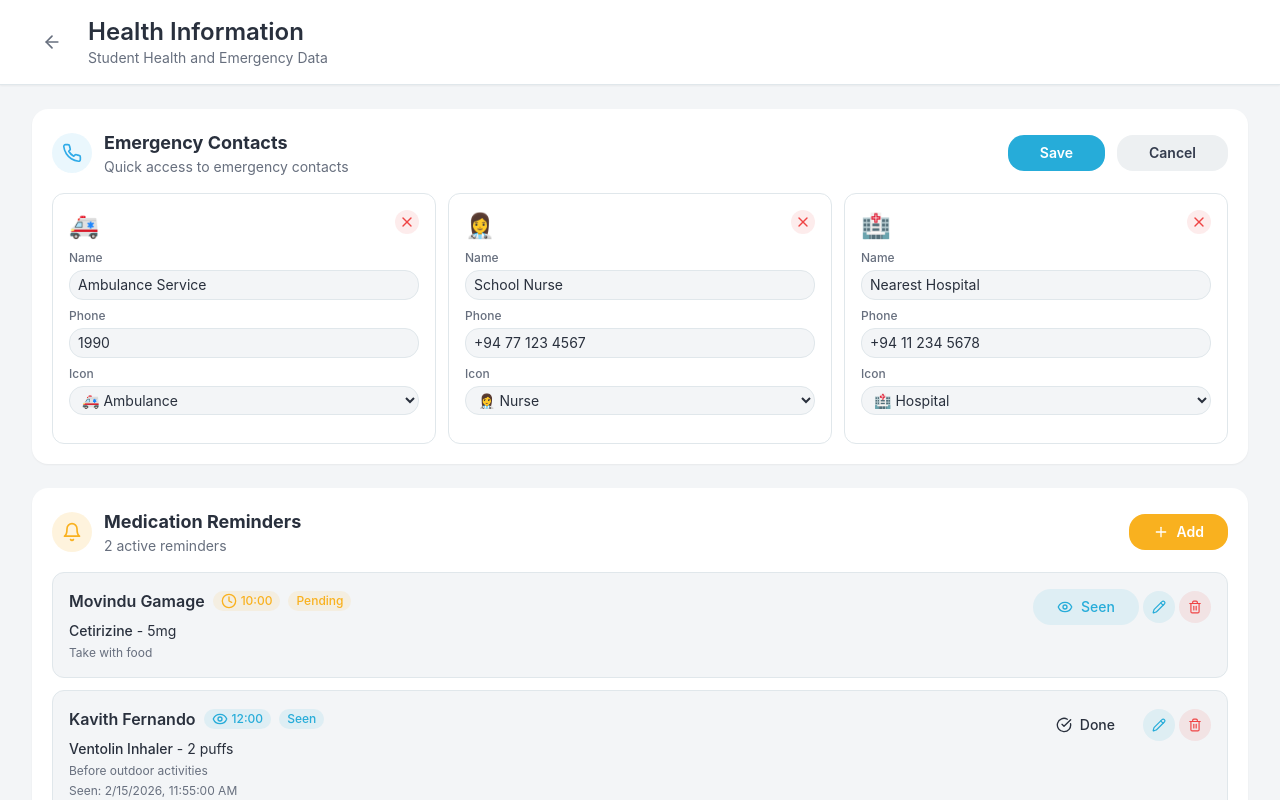
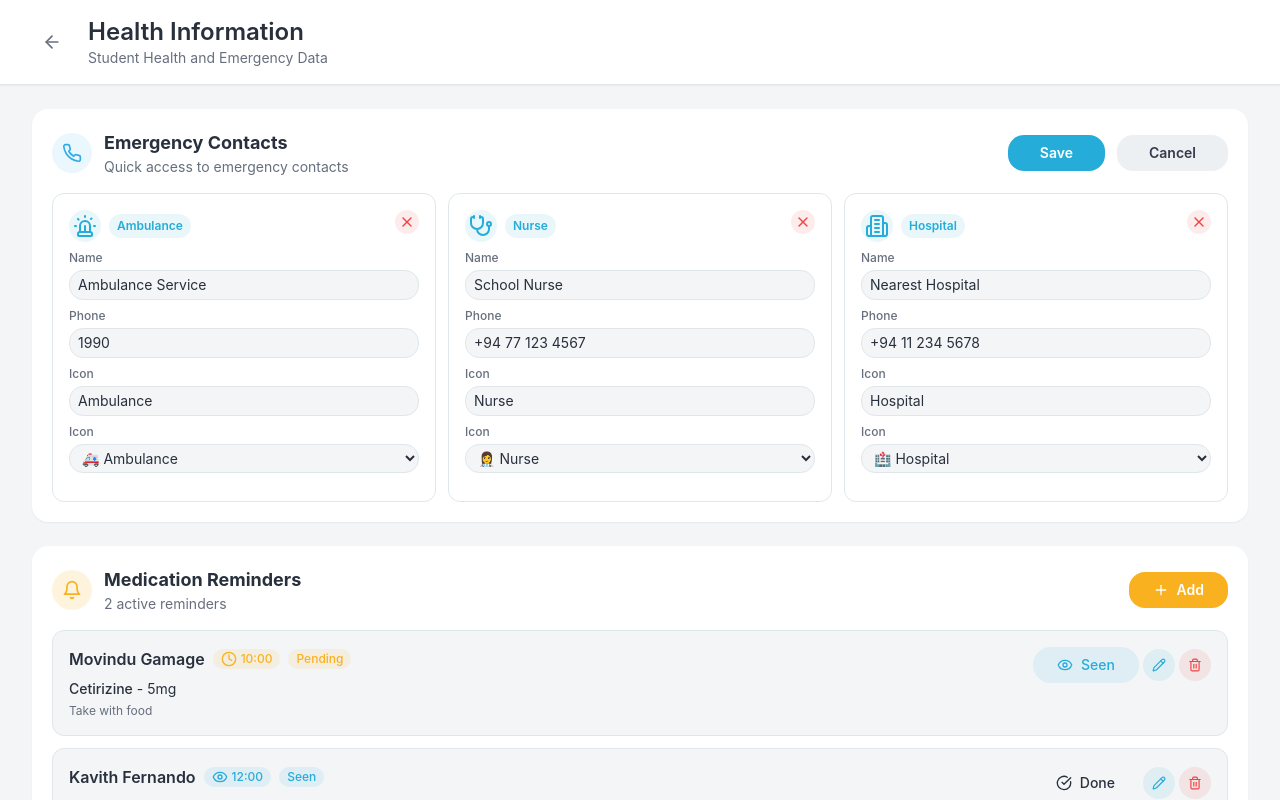
Before and after one commit to CodeSixTeamMochi/Mochi-Virtual-Teaching-Assistant, a React (Vite) app: page /health-data in a window 1280 px wide. Both pictures are taken after a click on the button "Edit". Shown: the top 800 px of the page. Built offline with nearby package versions, Linux system fonts and the light colour scheme; the HTML template or start-up script is replaced by a standard one.

Commit message:
Emergency contact type logic added with UI updates and package.json file bugs fixed.

```diff
--- a/package.json
+++ b/package.json
@@ -77,7 +77,7 @@
     "eslint-plugin-react-hooks": "^5.2.0",
     "eslint-plugin-react-refresh": "^0.4.20",
     "globals": "^15.15.0",
-    "jsdom": "^28.1.0",
+    "jsdom": "^20.0.3",
     "postcss": "^8.5.6",
     "tailwindcss": "^3.4.17",
     "typescript": "^5.8.3",
--- a/src/Data/mockData.ts
+++ b/src/Data/mockData.ts
@@ -2,7 +2,8 @@ export interface EmergencyContact {
   id: string;
   name: string;
   phone: string;
-  icon: "ambulance" | "nurse" | "hospital";
+  type: string;
+  icon: string;
 }
 
 export interface MedicationReminder {
@@ -27,9 +28,9 @@ export interface Student {
 }
 
 export const emergencyContacts: EmergencyContact[] = [
-  { id: "1", name: "Ambulance Service", phone: "1990", icon: "ambulance" },
-  { id: "2", name: "School Nurse", phone: "+94 77 123 4567", icon: "nurse" },
-  { id: "3", name: "Nearest Hospital", phone: "+94 11 234 5678", icon: "hospital" },
+  { id: "1", name: "Ambulance Service", phone: "1990", type: "Ambulance", icon: "ambulance" },
+  { id: "2", name: "School Nurse", phone: "+94 77 123 4567", type: "Nurse", icon: "nurse" },
+  { id: "3", name: "Nearest Hospital", phone: "+94 11 234 5678", type: "Hospital", icon: "hospital" },
 ];
 
 export const medicationReminders: MedicationReminder[] = [
--- a/src/components/AddEmergencyContactModal.tsx
+++ b/src/components/AddEmergencyContactModal.tsx
@@ -1,6 +1,19 @@
 import { useState } from "react";
-import { X } from "lucide-react";
+import { X, Stethoscope, Building2, UserCog, Siren } from "lucide-react";
 import { EmergencyContact } from "@/Data/mockData";
+
+// Icon preview component
+const getIconComponent = (iconName: string, size: string = "h-6 w-6") => {
+  const iconMap: { [key: string]: JSX.Element } = {
+    ambulance: <Siren className={size} />,
+    doctor: <Stethoscope className={size} />,
+    nurse: <Stethoscope className={size} />,
+    hospital: <Building2 className={size} />,
+    principal: <UserCog className={size} />,
+  };
+
+  return iconMap[iconName] || <Siren className={size} />;
+};
 
 interface Props {
   isOpen: boolean;
@@ -11,19 +24,21 @@ interface Props {
 const AddEmergencyContactModal = ({ isOpen, onClose, onAdd }: Props) => {
   const [name, setName] = useState("");
   const [phone, setPhone] = useState("");
-  const [icon, setIcon] = useState<"ambulance" | "nurse" | "hospital">("ambulance");
+  const [type, setType] = useState("");
+  const [icon, setIcon] = useState("ambulance");
 
   if (!isOpen) return null;
 
   const handleSubmit = (e: React.FormEvent) => {
     e.preventDefault();
 
-    if (name.trim() && phone.trim()) {
+    if (name.trim() && phone.trim() && type.trim()) {
       const newContact: EmergencyContact = {
         id: `emergency-${Date.now()}`,
         name: name.trim(),
         phone: phone.trim(),
-        icon,
+        type: type.trim(),
+        icon: icon,
       };
 
       onAdd(newContact);
@@ -34,6 +49,7 @@ const AddEmergencyContactModal = ({ isOpen, onClose, onAdd }: Props) => {
   const handleClose = () => {
     setName("");
     setPhone("");
+    setType("");
     setIcon("ambulance");
     onClose();
   };
@@ -82,17 +98,41 @@ const AddEmergencyContactModal = ({ isOpen, onClose, onAdd }: Props) => {
 
           <div>
             <label className="mb-1 block text-sm font-medium text-card-foreground">
+              Type
+            </label>
+            <input
+              type="text"
+              value={type}
+              onChange={(e) => setType(e.target.value)}
+              placeholder="e.g., Doctor, Principal, Headmaster"
+              className="w-full rounded-lg border border-input bg-background px-4 py-2 text-card-foreground outline-none focus:ring-2 focus:ring-ring"
+              required
+            />
+            <p className="mt-1 text-xs text-muted-foreground">
+              You can enter the role: Doctor, Principal, Headmaster, Security, etc.
+            </p>
+          </div>
+
+          <div>
+            <label className="mb-1 block text-sm font-medium text-card-foreground">
               Icon
             </label>
+            <div className="flex items-center gap-3">
+              <div className="flex h-12 w-12 items-center justify-center rounded-lg bg-primary/10 text-primary">
+                {getIconComponent(icon, "h-6 w-6")}
+              </div>
               <select
                 value={icon}
-              onChange={(e) => setIcon(e.target.value as "ambulance" | "nurse" | "hospital")}
-              className="w-full rounded-lg border border-input bg-background px-4 py-2 text-card-foreground outline-none focus:ring-2 focus:ring-ring"
+                onChange={(e) => setIcon(e.target.value)}
+                className="flex-1 rounded-lg border border-input bg-background px-4 py-2 text-card-foreground outline-none focus:ring-2 focus:ring-ring"
               >
                 <option value="ambulance">🚑 Ambulance</option>
+                <option value="doctor">👨‍⚕️ Doctor</option>
                 <option value="nurse">👩‍⚕️ Nurse</option>
                 <option value="hospital">🏥 Hospital</option>
+                <option value="principal">👔 Principal</option>
               </select>
+            </div>
           </div>
 
           <div className="flex gap-3 pt-2">
--- a/src/components/EmergencyContacts.tsx
+++ b/src/components/EmergencyContacts.tsx
@@ -1,12 +1,19 @@
 import { useState } from "react";
-import { Phone, Cross, Building2, Pencil, Plus, X  } from "lucide-react";
+import { Phone, Cross, Building2, Pencil, Plus, X, Stethoscope, UserCog, Siren  } from "lucide-react";
 import { EmergencyContact } from "@/Data/mockData.ts";
 import AddEmergencyContactModal from "./AddEmergencyContactModal";
 
-const iconMap = {
-  ambulance: "🚑",
-  nurse: "👩‍⚕️",
-  hospital: "🏥",
+// Icon mapping using Lucide icons
+const getIconComponent = (iconName: string) => {
+  const iconMap: { [key: string]: JSX.Element } = {
+    ambulance: <Siren className="h-6 w-6" />,
+    doctor: <Stethoscope className="h-6 w-6" />,
+    nurse: <Stethoscope className="h-6 w-6" />,
+    hospital: <Building2 className="h-6 w-6" />,
+    principal: <UserCog className="h-6 w-6" />,
+  };
+
+  return iconMap[iconName] || <Phone className="h-6 w-6" />;
 };
 
 interface Props {
@@ -120,7 +127,14 @@ const EmergencyContacts = ({ contacts, onUpdateContact, onAddContact, onDeleteCo
               >
                 <div className="mb-3 space-y-2">
                   <div className="flex items-start justify-between">
-                    <span className="text-2xl">{iconMap[contact.icon]}</span>
+                    <div className="flex items-center gap-2">
+                      <div className="flex h-8 w-8 items-center justify-center rounded-lg bg-primary/10 text-primary">
+                        {getIconComponent(contact.icon)}
+                      </div>
+                      <span className="rounded-md bg-primary/10 px-2 py-1 text-xs font-semibold text-primary">
+                        {contact.type}
+                      </span>
+                    </div>
                     <button
                       onClick={() => handleDeleteFromEdit(contact.id)}
                       className="flex h-6 w-6 items-center justify-center rounded-full bg-destructive/10 transition-colors hover:bg-destructive/20"
@@ -148,14 +162,26 @@ const EmergencyContacts = ({ contacts, onUpdateContact, onAddContact, onDeleteCo
                   </div>
                   <div>
                     <label className="mb-1 block text-xs font-medium text-muted-foreground">Icon</label>
+                    <input
+                      type="text"
+                      value={contact.type}
+                      onChange={(e) => handleContactChange(contact.id, "type", e.target.value)}
+                      placeholder="e.g., Doctor, Principal"
+                      className="w-full rounded-md border border-input bg-background px-2 py-1 text-sm text-card-foreground outline-none focus:ring-2 focus:ring-ring"
+                    />
+                  </div>
+                  <div>
+                    <label className="mb-1 block text-xs font-medium text-muted-foreground">Icon</label>
                     <select
                       value={contact.icon}
-                      onChange={(e) => handleContactChange(contact.id, "icon", e.target.value as "ambulance" | "nurse" | "hospital")}
+                      onChange={(e) => handleContactChange(contact.id, "icon", e.target.value)}
                       className="w-full rounded-md border border-input bg-background px-2 py-1 text-sm text-card-foreground outline-none focus:ring-2 focus:ring-ring"
                     >
                       <option value="ambulance">🚑 Ambulance</option>
+                      <option value="doctor">👨‍⚕️ Doctor</option>
                       <option value="nurse">👩‍⚕️ Nurse</option>
                       <option value="hospital">🏥 Hospital</option>
+                      <option value="principal">👔 Principal</option>
                     </select>
                   </div>
                 </div>
@@ -170,12 +196,19 @@ const EmergencyContacts = ({ contacts, onUpdateContact, onAddContact, onDeleteCo
                 key={contact.id}
                 className="flex flex-col justify-between rounded-xl border border-border bg-card p-4"
               >
-                <div className="mb-3 flex items-start justify-between">
-                  <div>
-                    <p className="text-sm font-medium text-muted-foreground">{contact.name}</p>
-                    <p className="text-xl font-bold text-card-foreground">{contact.phone}</p>
+                <div className="mb-3">
+                  <div className="mb-2 flex items-center justify-between">
+                    <div className="flex items-center gap-2">
+                      <div className="flex h-10 w-10 items-center justify-center rounded-lg bg-primary/10 text-primary">
+                        {getIconComponent(contact.icon)}
+                      </div>
+                      <span className="rounded-md bg-primary/10 px-2 py-1 text-xs font-semibold text-primary">
+                        {contact.type}
+                      </span>
+                    </div>
                   </div>
-                  <span className="text-2xl">{iconMap[contact.icon]}</span>
+                  <p className="text-sm font-medium text-muted-foreground">{contact.name}</p>
+                  <p className="text-xl font-bold text-card-foreground">{contact.phone}</p>
                 </div>
                 <button
                   onClick={() => handleCall(contact.phone)}
```
Also changed, not shown: 1 other file (tests, documents, lock files or other folders). Lines whose indentation alone changed are shown as unchanged.
